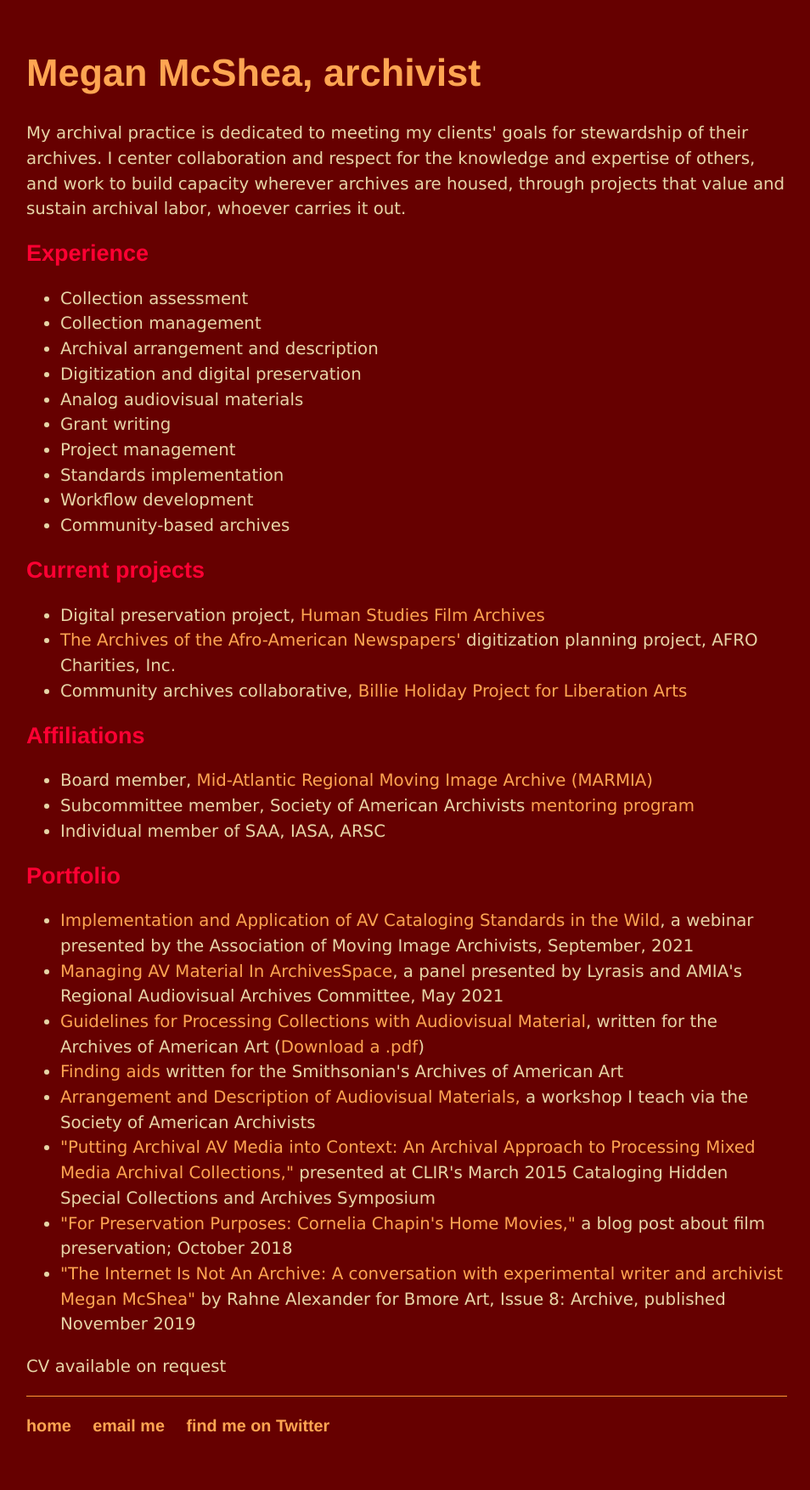
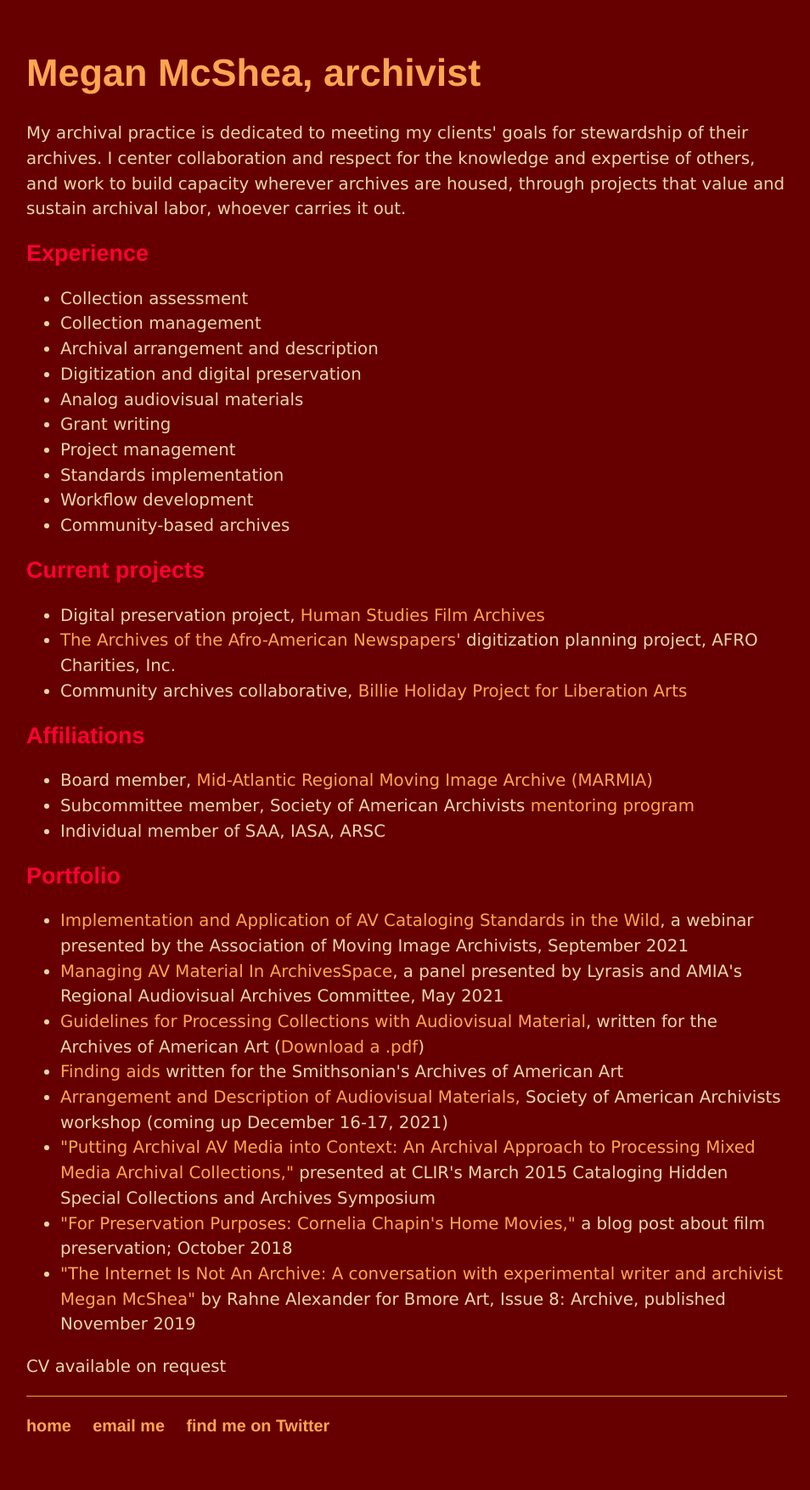
Before and after one commit to megan-mcshea/megan-mcshea.github.io, a Jekyll site: the page built from archivist.html, in a window 1280 px wide. Shown: the whole page at 85% size, without its empty margins (161-1115 px from the left). Built offline with Jekyll 4.4.1, drawn with Linux system fonts in a browser that asks for light colours.

Commit message:
Update archivist.html

```diff
--- a/archivist.html
+++ b/archivist.html
@@ -31,11 +31,11 @@ title: Megan McShea, archivist
 
 	<h2>Portfolio</h2>
 	<ul>
-		<li><a href="https://vimeo.com/ondemand/csitw" target="_blank">Implementation and Application of AV Cataloging Standards in the Wild</a>, a webinar presented by the Association of Moving Image Archivists, September, 2021</li>
+		<li><a href="https://vimeo.com/ondemand/csitw" target="_blank">Implementation and Application of AV Cataloging Standards in the Wild</a>, a webinar presented by the Association of Moving Image Archivists, September 2021</li>
 		<li><a href="https://archivesspace.org/archives/6901" target="_blank">Managing AV Material In ArchivesSpace</a>, a panel presented by Lyrasis and AMIA's Regional Audiovisual Archives Committee, May 2021</li>
 		<li><a href="https://www.aaa.si.edu/documentation/guidelines-for-processing-collections-with-audiovisual-material" target="_blank">Guidelines for Processing Collections with Audiovisual Material</a>, written for the Archives of American Art (<a href="/AAAAVProcessingGuidelines2019.pdf" target="_blank">Download a .pdf</a>)</li>
 	<li><a href="https://sova.si.edu/search?q=%22megan+mcshea%22&f=data_source%3AArchives+of+American+Art" target="_blank">Finding aids</a> written for the Smithsonian's Archives of American Art</li>
-	<li><a href="https://www2.archivists.org/prof-education/course-catalog/arrangement-and-description-of-audiovisual-materials" target="_blank">Arrangement and Description of Audiovisual Materials,</a> a workshop I teach via the Society of American Archivists</li>
+	<li><a href="https://mysaa.archivists.org/nc__event?id=a0l5a00000EHCy9AAH" target="_blank">Arrangement and Description of Audiovisual Materials,</a> Society of American Archivists workshop (coming up December 16-17, 2021)</li>
 	<li><a href="https://www.clir.org/wp-content/uploads/sites/6/McShea.pdf" target="_blank">"Putting Archival AV Media into Context: An Archival Approach to Processing Mixed Media Archival Collections,"</a> presented at CLIR's March 2015 Cataloging Hidden Special Collections and Archives Symposium</li>
 	<li><a href="https://www.aaa.si.edu/blog/2018/10/for-preservation-purposes-cornelia-chapins-home-movies" target="_blank">"For Preservation Purposes: Cornelia Chapin's Home Movies,"</a> a blog post about film preservation; October 2018</li>
 	<li><a href="https://bmoreart.com/2020/03/the-internet-is-not-an-archive.html" target="_blank">"The Internet Is Not An Archive: A conversation with experimental writer and archivist Megan McShea"</a> by Rahne Alexander for Bmore Art, Issue 8: Archive, published November 2019</li>
```
